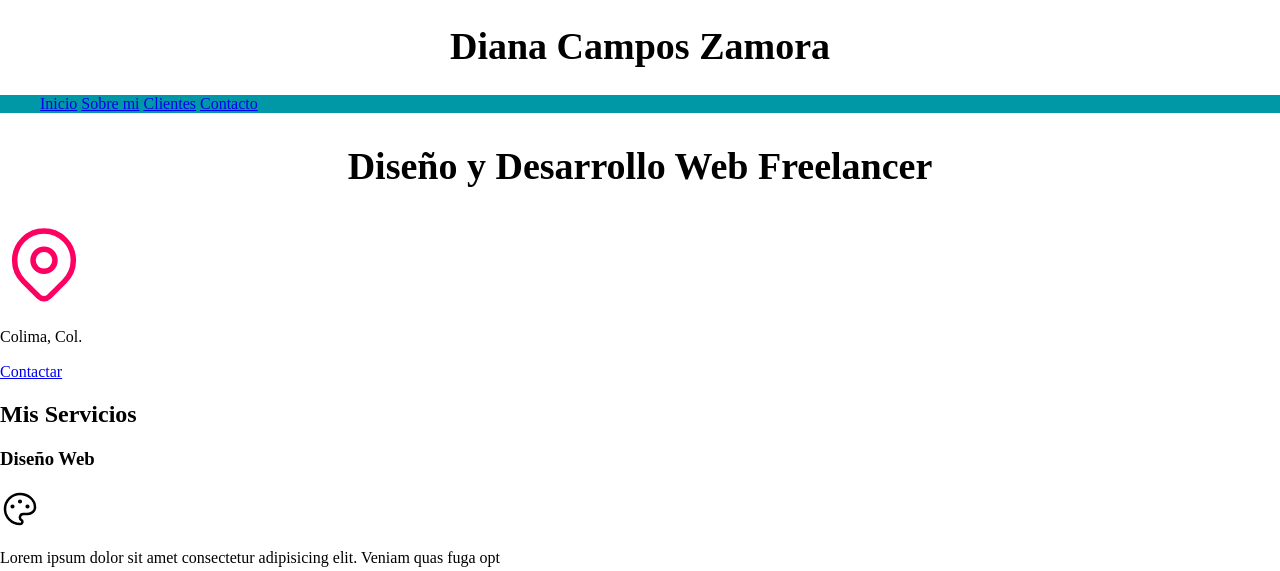
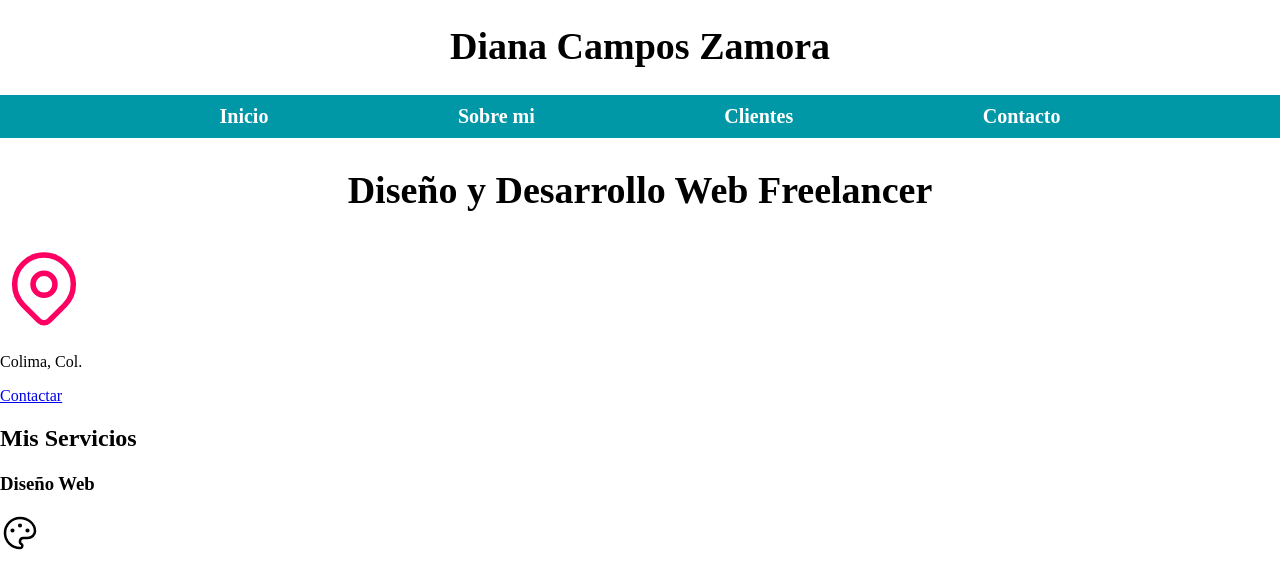
Before and after one commit to Diana-Camz/Curso-Udemy, a plain HTML site: page index.html in a window 1280 px wide. Shown: the top 571 px of the page. Drawn offline with Linux system fonts and the light colour scheme.

Commit message:
Se agregan estilos a la barra de navegacion

```diff
--- a/CSS/style.css
+++ b/CSS/style.css
@@ -26,6 +26,18 @@ body{
 .nav-bg{
   background-color: var(--secundario);
 }
-.navegacion-principal{
-
+.navegacion-principal {
+  display: flex;
+  justify-content: space-evenly;
 }
+.navegacion-principal a {
+color: var(--blanco);
+text-decoration: none;
+font-size: 2rem;
+font-weight: 700;
+padding: 1rem;
+}
+.navegacion-principal a:hover{
+  background-color: var(--primario);
+  color: var(--oscuro);
+}
```
